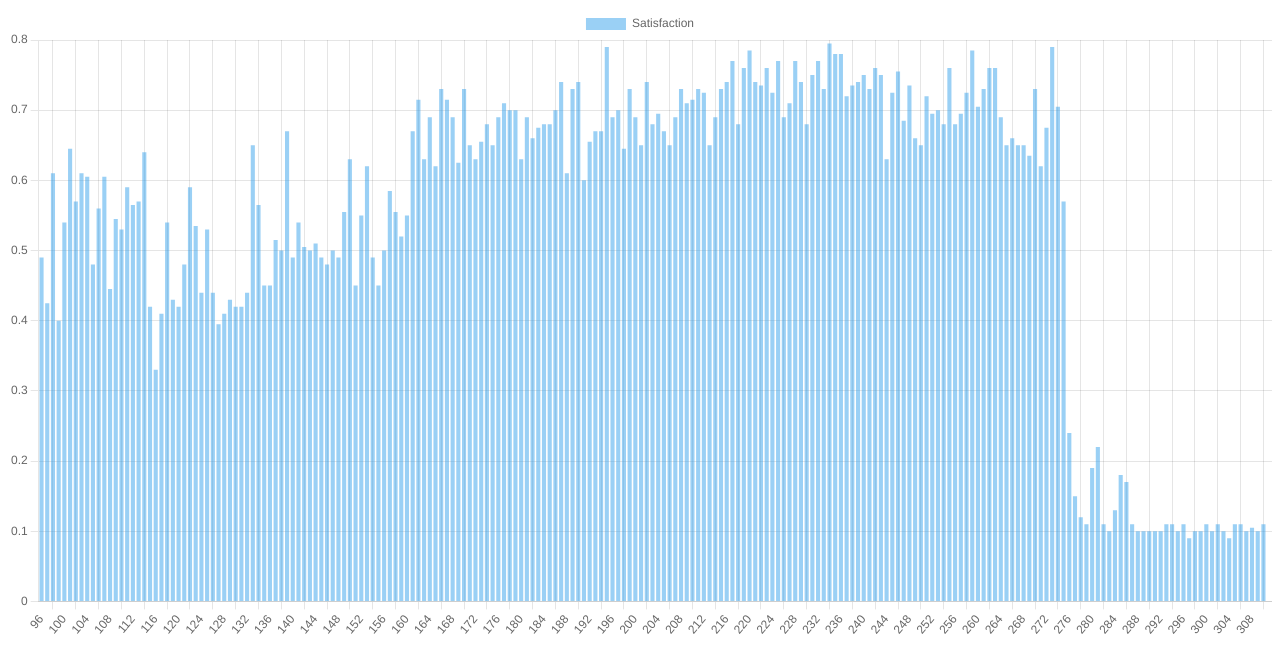
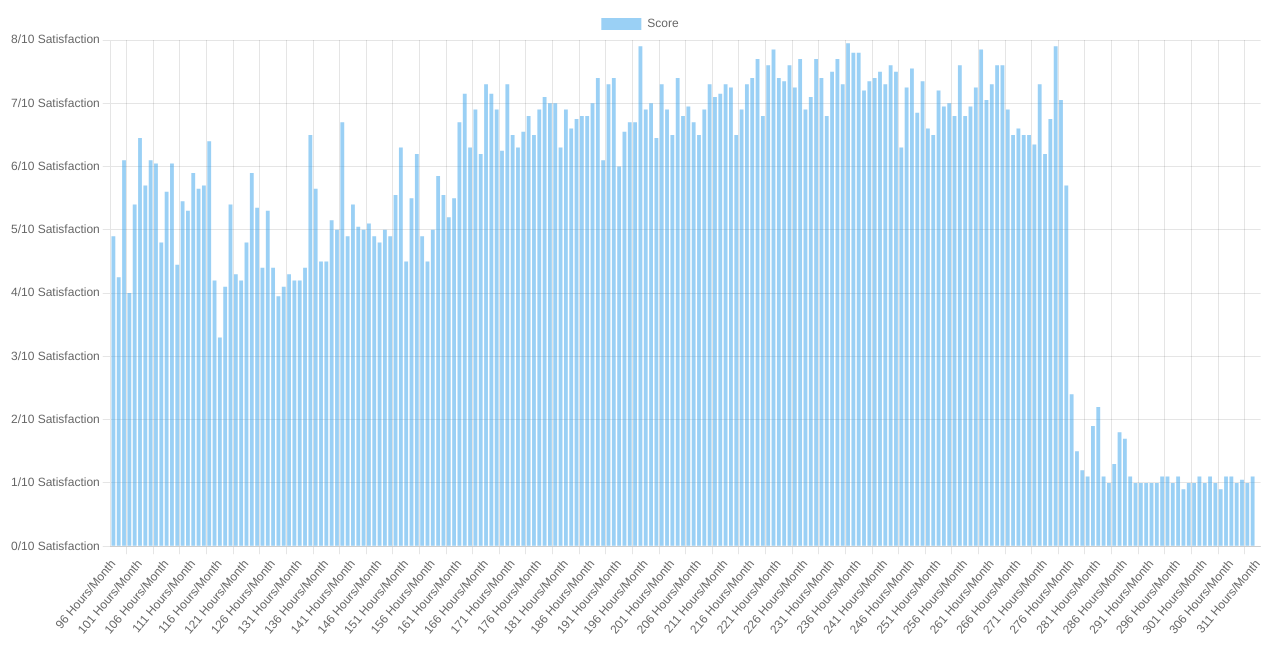
Before and after one commit to Benjamin-Tso/WDU4L4, a plain HTML site: page index.html in a window 1280 px wide. Drawn offline with nearby package versions, Linux system fonts and the light colour scheme.

Commit message:
labelled axes

```diff
--- a/index.html
+++ b/index.html
@@ -18,7 +18,7 @@
             const dataMatrix = dataRows.map(row => row.split(","))
             const dataSatisfaction = dataMatrix.map((row,idx) => {
                 return {
-                    satisfaction : parseFloat(row[1]),
+                    satisfaction : parseFloat(row[1])*10,
                     hours : parseInt(row[4]),
                     index : idx
                 }
@@ -54,7 +54,7 @@
             data: {
                 labels: x_axis,
                 datasets: [{
-                    label: 'Satisfaction',
+                    label: 'Score',
                     data: y_axis,
                     borderWidth: 0
                 }]
@@ -62,7 +62,15 @@
             options: {
                 scales: {
                     y: {
-                        beginAtZero: true
+                        beginAtZero: true,
+                        ticks : {
+                            callback: (value) => `${value}/10 Satisfaction`
+                        }
+                    },
+                    x: {
+                        ticks : {
+                            callback: (value) => `${value+96} Hours/Month`
+                        }
                     }
                 }
             }
```
